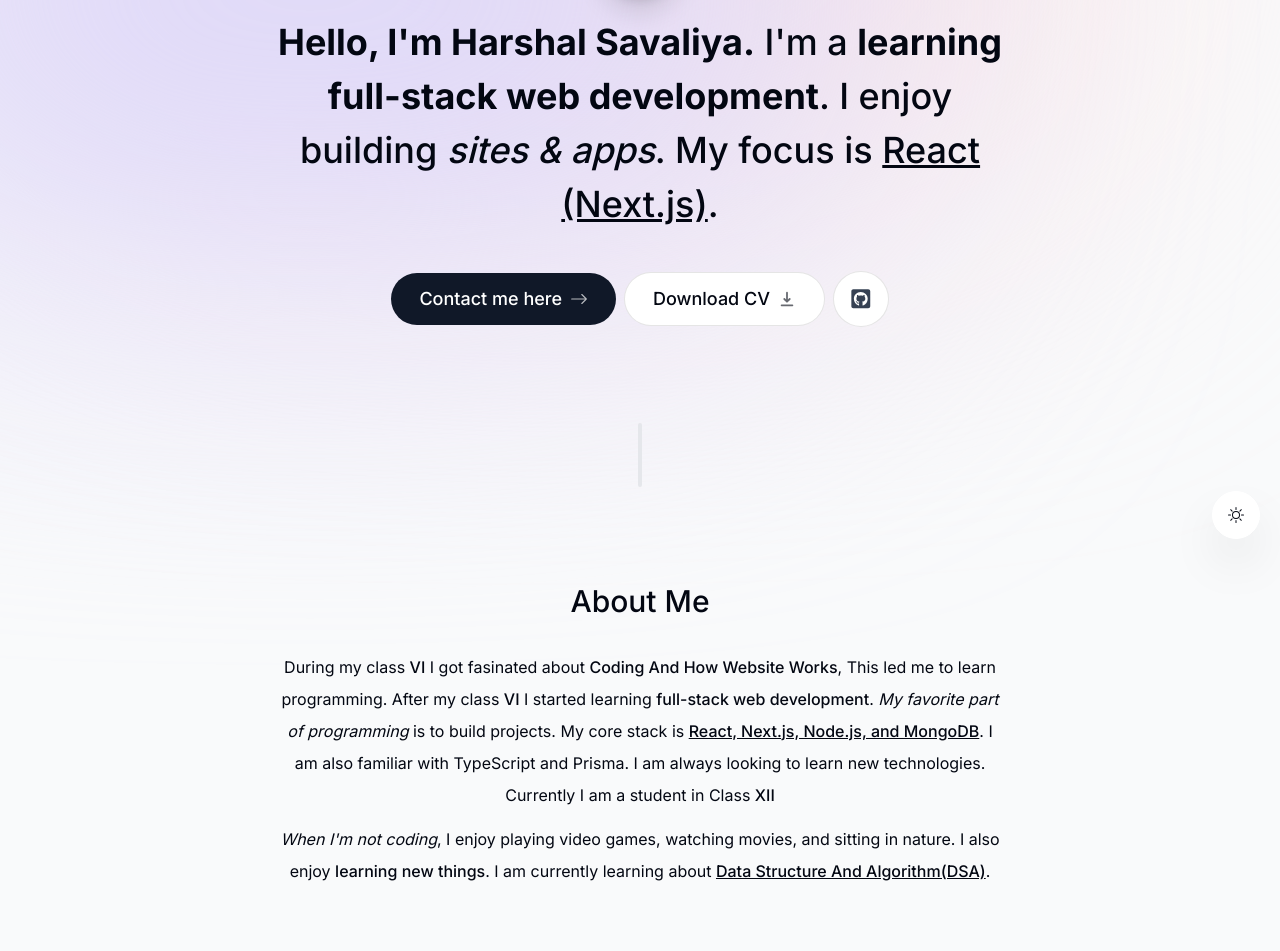
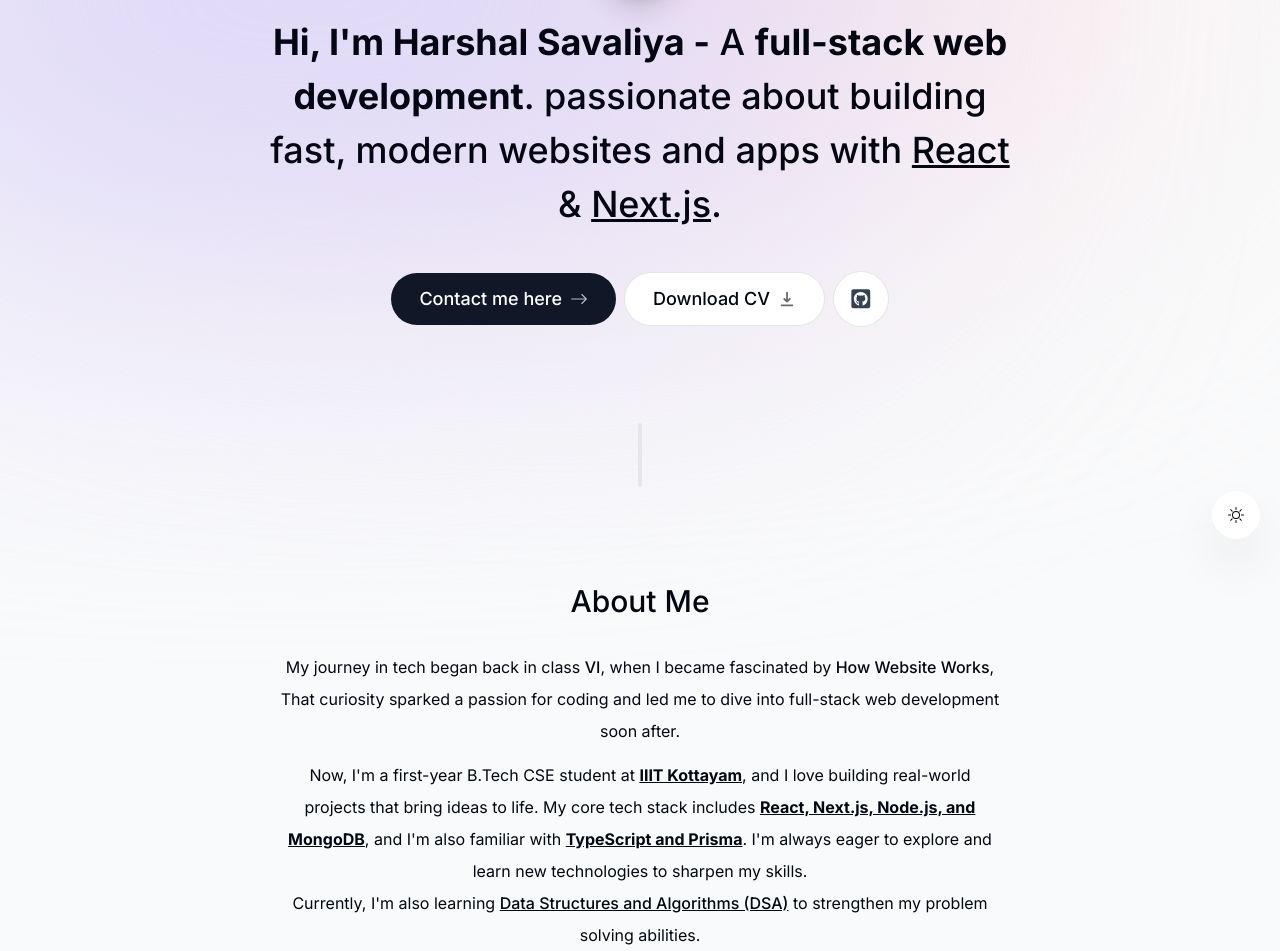
Before and after one commit to hetx19/personal-portfolio, a Next.js app: page / in a window 1280 px wide. Shown: the part 241-1192 px from the top of the page. Built offline with nearby package versions, Linux system fonts and the light colour scheme; no server answers.

Commit message:
Details Update

```diff
--- a/components/about.tsx
+++ b/components/about.tsx
@@ -23,26 +23,41 @@
     >
       <Heading>About Me</Heading>
       <p className="mb-3">
-        During my class <span className="font-medium">VI</span> I got fasinated
-        about <span className="font-medium">Coding And How Website Works</span>,
-        This led me to learn programming. After my class{" "}
-        <span className="font-medium">VI</span> I started learning{" "}
-        <span className="font-medium">full-stack web development</span>.{" "}
-        <span className="italic">My favorite part of programming</span> is to
-        build projects. My core stack is{" "}
-        <span className="font-medium underline">
-          React, Next.js, Node.js, and MongoDB
-        </span>
-        . I am also familiar with TypeScript and Prisma. I am always looking to
-        learn new technologies. Currently I am a student in Class{" "}
-        <span className="font-medium">XII</span>
+        My journey in tech began back in class{" "}
+        <span className="font-medium">VI</span>, when I became fascinated by{" "}
+        <span className="font-medium">How Website Works</span>, That curiosity
+        sparked a passion for coding and led me to dive into full-stack web
+        development soon after.
       </p>
 
       <p>
-        <span className="italic">When I&apos;m not coding</span>, I enjoy
-        playing video games, watching movies, and sitting in nature. I also
-        enjoy <span className="font-medium">learning new things</span>. I am
-        currently learning about{" "}
+        Now, I&apos;m a first-year B.Tech CSE student at{" "}
+        <span className="font-bold underline">IIIT Kottayam</span>, and I love
+        building real-world projects that bring ideas to life. My core tech
+        stack includes{" "}
+        <span className="font-bold underline">
+          React, Next.js, Node.js, and MongoDB
+        </span>
+        , and I&apos;m also familiar with{" "}
+        <span className="font-bold underline">TypeScript and Prisma</span>.
+        I&apos;m always eager to explore and learn new technologies to sharpen
+        my skills.
+      </p>
+
+      <p>
+        Currently, I&apos;m also learning{" "}
+        <span className="font-medium underline">
+          Data Structures and Algorithms (DSA)
+        </span>{" "}
+        to strengthen my problem solving abilities.
+      </p>
+
+      <p>
+        <span className="italic">When I&apos;m not coding</span>, you&apos;ll
+        find me playing video games, watching movies, or enjoying some quiet
+        time in nature.. I also enjoy{" "}
+        <span className="font-medium">learning new things</span>. I am currently
+        learning about{" "}
         <span className="font-medium underline">
           Data Structure And Algorithm(DSA)
         </span>
--- a/components/intro.tsx
+++ b/components/intro.tsx
@@ -67,11 +67,11 @@
         initial={{ opacity: 0, y: 100 }}
         animate={{ opacity: 1, y: 0 }}
       >
-        <span className="font-bold">Hello, I&apos;m Harshal Savaliya.</span>{" "}
-        I&apos;m a{" "}
-        <span className="font-bold">learning full-stack web development</span>.{" "}
-        I enjoy building <span className="italic">sites & apps</span>. My focus
-        is <span className="underline">React (Next.js)</span>.
+        <span className="font-bold">Hi, I&apos;m Harshal Savaliya -</span> A{" "}
+        <span className="font-bold"> full-stack web development</span>.
+        passionate about building fast, modern websites and apps with{" "}
+        <span className="underline">React</span> &{" "}
+        <span className="underline">Next.js</span>.
       </motion.h1>
 
       <motion.div
```
